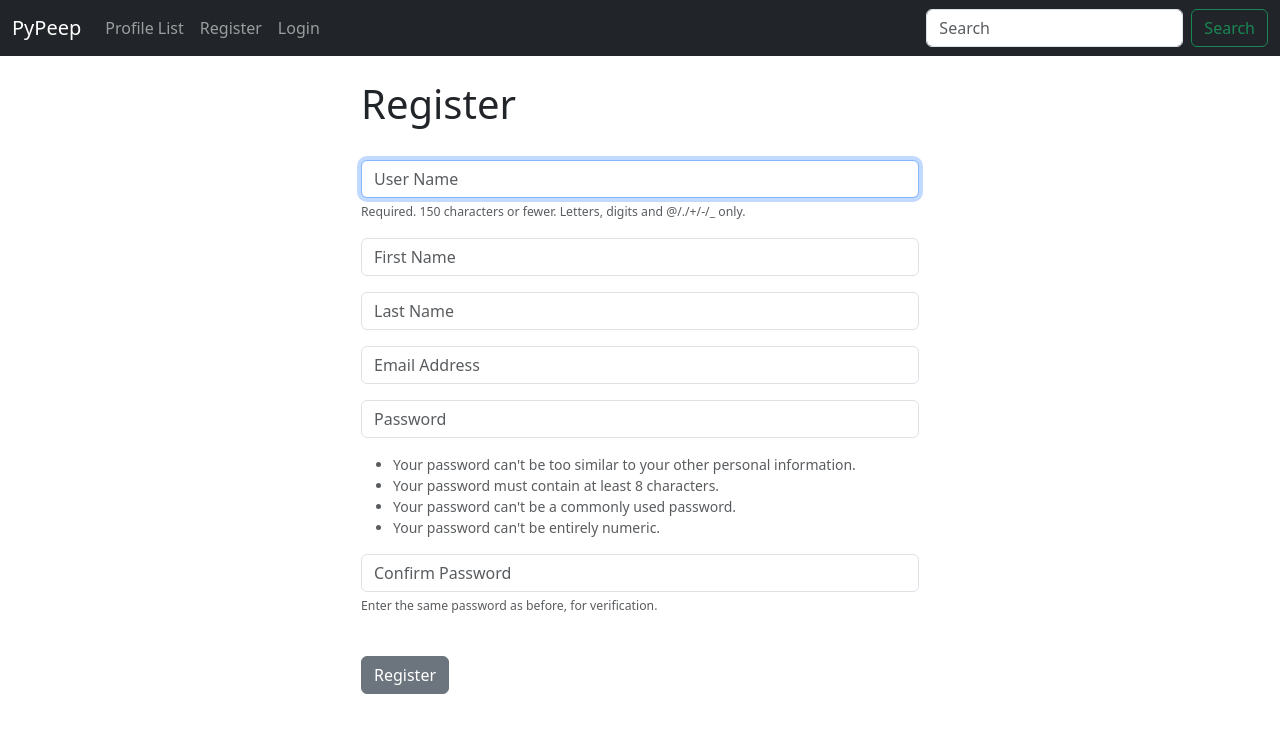
After one commit to clovis20/pypeep, a Django app: page /register/ in a window 1280 px wide. The commit adds this page. Shown: the top 733 px of the page. Run offline with Django 5.2, Linux system fonts and the light colour scheme.

Commit message:
Add Register and Profile Update

```diff
--- a/pypeepapp/forms.py
+++ b/pypeepapp/forms.py
@@ -1,5 +1,7 @@
 from django import forms
 from .models import Peep
+from django.contrib.auth.forms import UserCreationForm
+from django.contrib.auth.models import User
 
 class PeepForm(forms.ModelForm):
     body = forms.CharField(required=True,
@@ -15,3 +17,33 @@ class PeepForm(forms.ModelForm):
     class Meta:
         model = Peep
         exclude = ('user',)
+
+class SignUpForm(UserCreationForm):
+    email = forms.EmailField(label="", widget=forms.TextInput(
+        attrs={'class':'form-control', 'placeholder':'Email Address'}))
+    first_name = forms.CharField(label="", max_length=50, widget=forms.TextInput(
+        attrs={'class':'form-control', 'placeholder':'First Name'}))
+    last_name = forms.CharField(label="", max_length=50, widget=forms.TextInput(
+        attrs={'class':'form-control', 'placeholder':'Last Name'}))
+
+    class Meta:
+        model = User
+        fields = ('username', 'first_name', 'last_name', 'email', 'password1', 'password2')
+
+    def __init__(self, *args, **kwargs):
+        super(SignUpForm, self).__init__(*args, **kwargs)
+
+        self.fields['username'].widget.attrs['class'] = 'form-control'
+        self.fields['username'].widget.attrs['placeholder'] = 'User Name'
+        self.fields['username'].label = ''
+        self.fields['username'].help_text = '<span class="form-text text-muted"><small>Required. 150 characters or fewer. Letters, digits and @/./+/-/_ only.</small></span>'
+
+        self.fields['password1'].widget.attrs['class'] = 'form-control'
+        self.fields['password1'].widget.attrs['placeholder'] = 'Password'
+        self.fields['password1'].label = ''
+        self.fields['password1'].help_text = '<ul class="form-text text-muted small"><li>Your password can\'t be too similar to your other personal information.</li><li>Your password must contain at least 8 characters.</li><li>Your password can\'t be a commonly used password.</li><li>Your password can\'t be entirely numeric.</li></ul>'
+
+        self.fields['password2'].widget.attrs['class'] = 'form-control'
+        self.fields['password2'].widget.attrs['placeholder'] = 'Confirm Password'
+        self.fields['password2'].label = ''
+        self.fields['password2'].help_text = '<span class="form-text text-muted"><small>Enter the same password as before, for verification.</small></span>'
--- a/pypeepapp/templates/navbar.html
+++ b/pypeepapp/templates/navbar.html
@@ -13,6 +13,16 @@
           <li class="nav-item">
             <a class="nav-link" href="{% url 'profile' request.user.id %}">My Profile</a>
           </li>
+          <li class="nav-item">
+            <a class="nav-link" href="{% url 'logout' %}">Logout</a>
+          </li>
+          {% else %}
+          <li class="nav-item">
+            <a class="nav-link" href="{% url 'register' %}">Register</a>
+          </li>
+          <li class="nav-item">
+            <a class="nav-link" href="{% url 'login' %}">Login</a>
+          </li>
           {% endif %}
         </ul>
         <form class="d-flex" role="search">
--- a/pypeepapp/templates/profile.html
+++ b/pypeepapp/templates/profile.html
@@ -68,6 +68,11 @@
 
 
                 </form>
+                <br/>
+                {% if request.user.id == profile.user.id %}
+                <a href="{% url 'update_user' %}" class="btn btn-outline-secondary">
+                    Update Profile</a>
+                {% endif %}
 
             </div>
         </div>
--- /dev/null
+++ b/pypeepapp/templates/register.html
@@ -0,0 +1,15 @@
+{% extends 'base.html' %}
+
+{% block content %}
+<div class='col-md-6 offset-md-3'>
+<h1>Register</h1><br/>
+
+<form method='POST' action="">
+    {% csrf_token %}
+    {{ form.as_p }}
+<br/>
+    <button type="submit" class="btn btn-secondary">Register</button>
+</form>
+</div>
+
+{% endblock %}
--- a/pypeepapp/urls.py
+++ b/pypeepapp/urls.py
@@ -5,4 +5,8 @@ urlpatterns = [
     path('', views.home, name="home"),
     path('profile_list/', views.profile_list, name="profile_list"),
     path('profile/<int:pk>', views.profile, name='profile'),
+    path('login/', views.login_user, name='login'),
+    path('logout/', views.logout_user, name='logout'),
+    path('register/', views.register_user, name='register'),
+    path('update_user/', views.update_user, name='update_user'),
 ]
--- a/pypeepapp/views.py
+++ b/pypeepapp/views.py
@@ -1,7 +1,12 @@
 from django.shortcuts import redirect, render
 from django.contrib import messages
 from .models import Peep, Profile
-from .forms import PeepForm
+from .forms import PeepForm, SignUpForm
+from django.contrib.auth import authenticate, login, logout
+from django.contrib.auth.forms import UserCreationForm
+from django.contrib.auth.models import User
+from django import forms
+
 
 def home(request):
     if request.user.is_authenticated:
@@ -52,3 +57,58 @@ def profile(request, pk):
     else:
         messages.success(request, ('You Must Be Logged In To View This Page..'))
         return redirect('home')
+
+def login_user(request):
+    if request.method == "POST":
+        username = request.POST['username']
+        password = request.POST['password']
+        user = authenticate(request, username=username, password=password)
+        if user is not None:
+            login(request, user)
+            messages.success(request, ('You Have Been Logged In! Get PEEPING!'))
+            return redirect('home')
+        else:
+            messages.success(request, ('Loggin failed. Please try again..'))
+            return redirect('login')
+    else:
+        return render(request, 'login.html', {})
+
+def logout_user(request):
+    logout(request)
+    messages.success(request, ('You Have Been Logged Out!'))
+    return redirect('home')
+
+def register_user(request):
+    form = SignUpForm()
+    if request.method == "POST":
+        form = SignUpForm(request.POST)
+        if form.is_valid():
+            form.save()
+            username = form.cleaned_data['username']
+            password = form.cleaned_data['password1']
+            #first_name = form.cleaned_data['first_name']
+            #last_name = form.cleaned_data['last_name']
+            #email = form.cleaned_data['email']
+            #Login User
+            user = authenticate(username=username, password=password)
+            login(request, user)
+            messages.success(request, ('Registered! Welcome!'))
+            return redirect('home')
+
+    return render(request, "register.html", {'form':form})
+
+def update_user(request):
+    if request.user.is_authenticated:
+        current_user = User.objects.get(id=request.user.id)
+        form = SignUpForm(request.POST or None, instance=current_user)
+        if form.is_valid():
+            form.save()
+            login(request, current_user)
+            messages.success(request, ('Profile Updated'))
+            return redirect('home')
+
+
+        return render(request, "update_user.html", {'form':form})
+    else:
+        messages.success(request, ('You are not Logged In!'))
+        return redirect('home')
```
Also changed, not shown: pypeepapp/templates/login.html (added, +28 -0 lines), pypeepapp/templates/update_user.html (added, +15 -0 lines).
